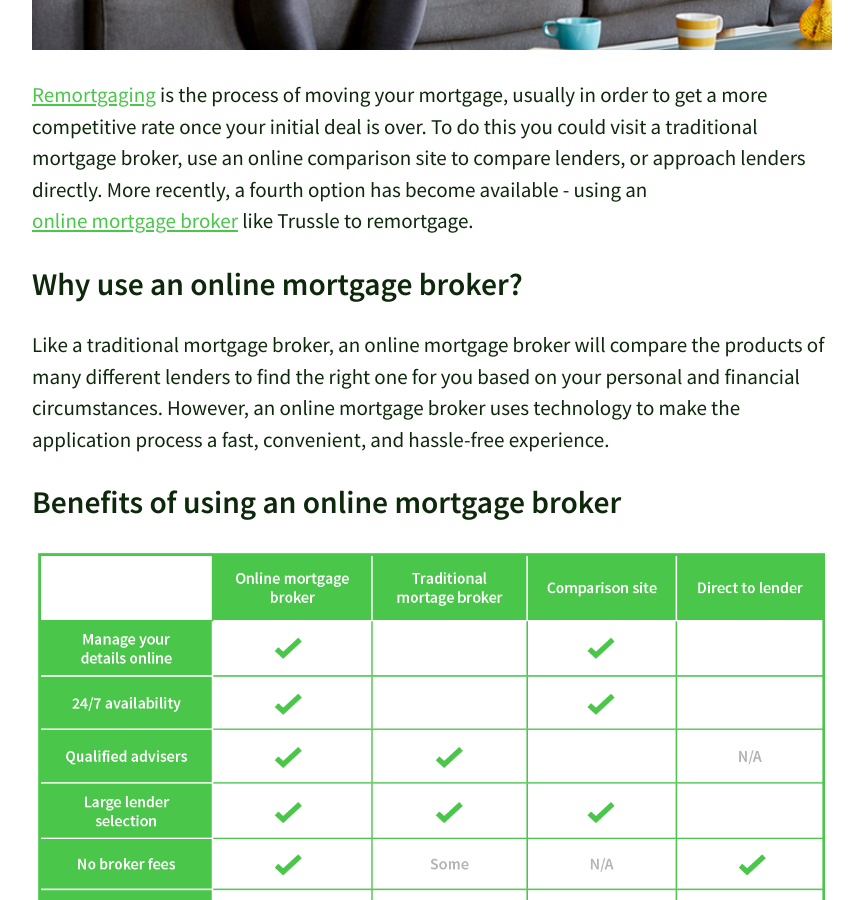
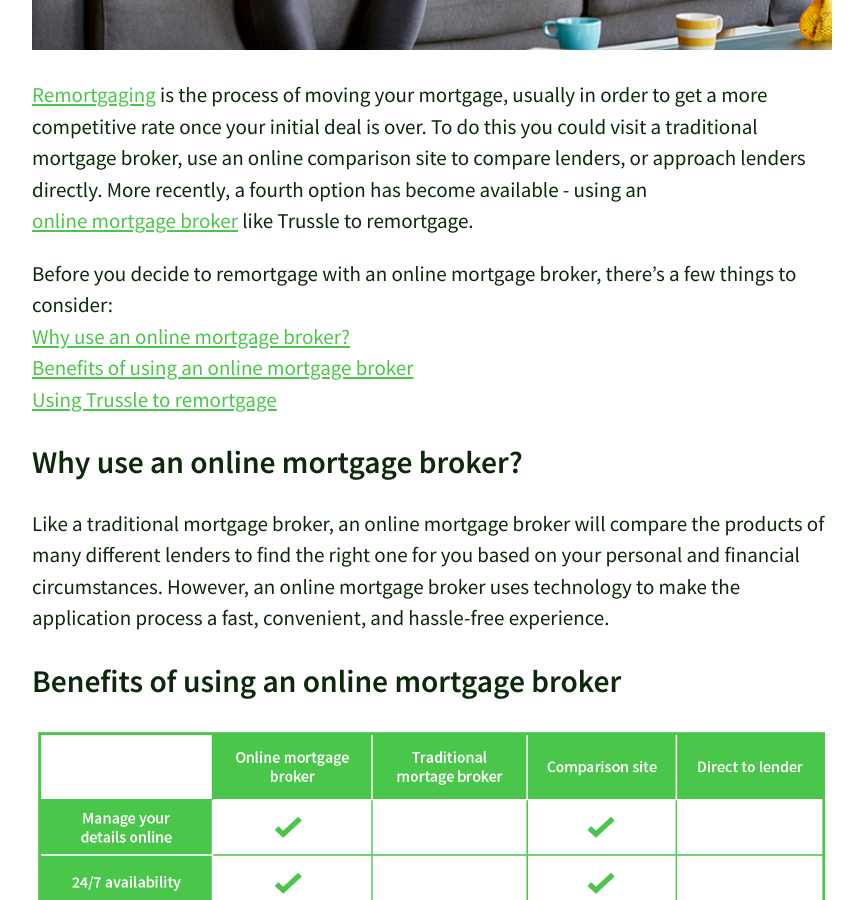
Before and after one commit to olitrussle/blog, a Jekyll site: the page built from _posts/2017-02-16-advantages-of-using-online-mortgage-broker-to-remortgage.md, in a window 1280 px wide and 900 px high, scrolled down 1093 px. Shown: the whole window, without its empty margins (208-1071 px from the left). Built offline with Jekyll 4.4.1, drawn with Linux system fonts in a browser that asks for light colours; comment, search, counter and statistics services are not loaded.

Commit message:
Updated 2017-02-16-advantages-of-using-online-mortgage-broker-to-remortgage.md

```diff
--- a/_posts/2017-02-16-advantages-of-using-online-mortgage-broker-to-remortgage.md
+++ b/_posts/2017-02-16-advantages-of-using-online-mortgage-broker-to-remortgage.md
@@ -15,6 +15,11 @@ _The advantages of using an online mortgage broker to remortgage include speed,
 ![The advantages of using an online mortgage broker to remortgage]({{site.baseurl}}/images/post_images/The advantages of using an online mortgage broker to remortgage.jpg)
 
 [Remortgaging](https://trussle.com/blog/the-straightforward-guide-to-remortgaging) is the process of moving your mortgage, usually in order to get a more competitive rate once your initial deal is over. To do this you could visit a traditional mortgage broker, use an online comparison site to compare lenders, or approach lenders directly. More recently, a fourth option has become available - using an [online mortgage broker](https://trussle.com/) like Trussle to remortgage.
+
+Before you decide to remortgage with an online mortgage broker, there's a few things to consider:
+[Why use an online mortgage broker?](#why-use-an-online-mortgage-broker)
+[Benefits of using an online mortgage broker](#benefits-of-using-an-online-mortgage-broker)
+[Using Trussle to remortgage](#using-online-mortgage-broker-trussle-to-remortgage)
 
 ## Why use an online mortgage broker?
 Like a traditional mortgage broker, an online mortgage broker will compare the products of many different lenders to find the right one for you based on your personal and financial circumstances. However, an online mortgage broker uses technology to make the application process a fast, convenient, and hassle-free experience.
```
